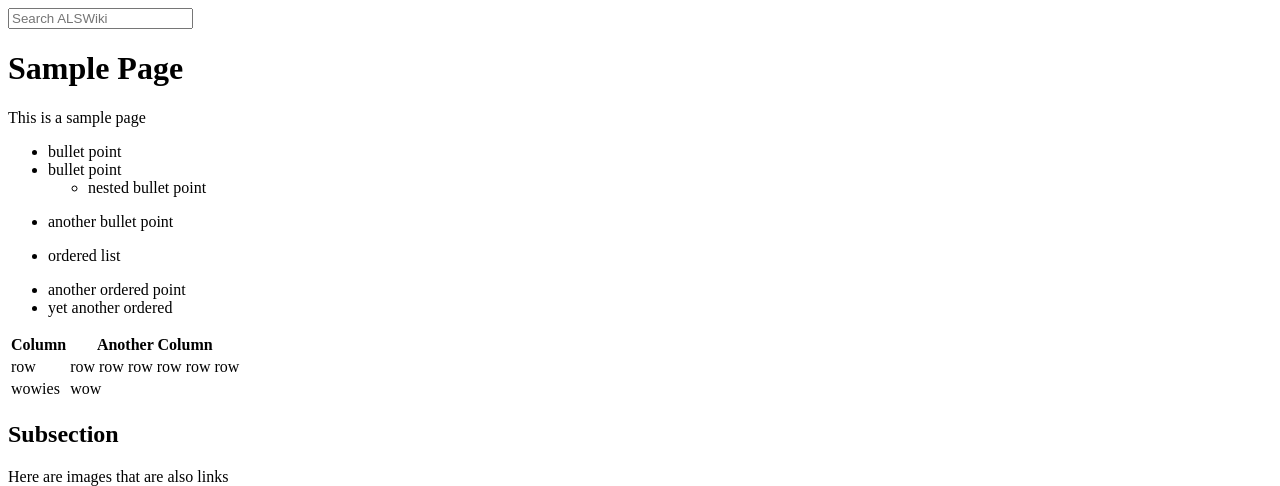
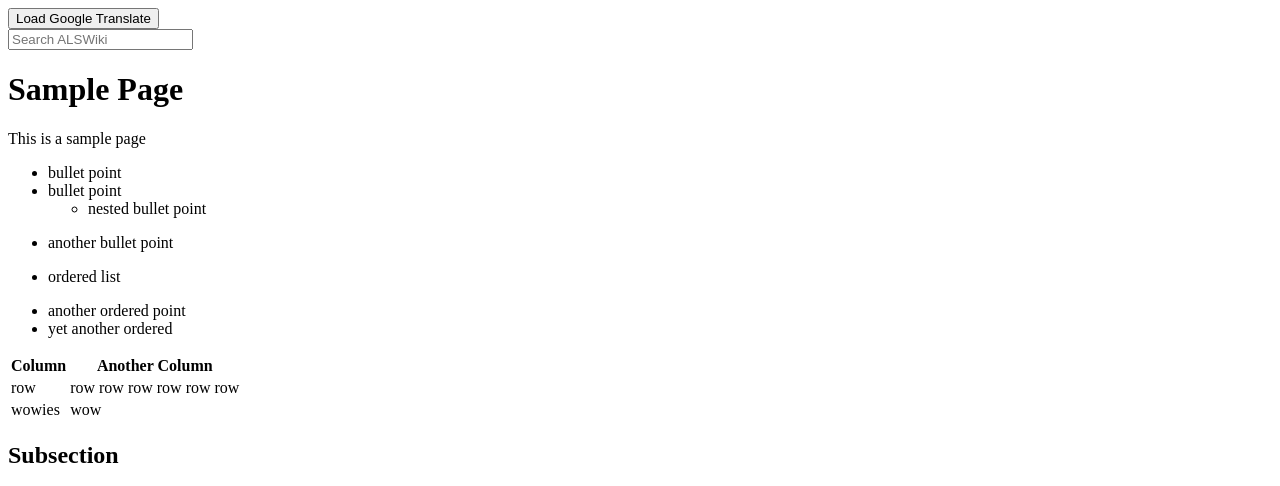
Before and after one commit to r2dev2/wiki, a plain HTML site: page en/Sample_Page.html in a window 1280 px wide. Shown: the top 486 px of the page. Drawn offline with Linux system fonts and the light colour scheme.

Commit message:
Deploying to public from  @ 6ff8f8a8b29fcb3b653cdd9ddf6627dcab7bc599 🚀

```diff
--- a/en/Sample_Page.html
+++ b/en/Sample_Page.html
@@ -12,7 +12,11 @@
     <body>
         <main class="md">
         <div class="top-right">
-            <div id="google_translate_element"></div>
+            <div id="google_translate_element">
+                <button onClick="loadTranslationButton()">
+                    Load Google Translate
+                </button>
+            </div>
             <div class="article-search">
                 <input type="text" placeholder="Search ALSWiki" />
             </div>
```
